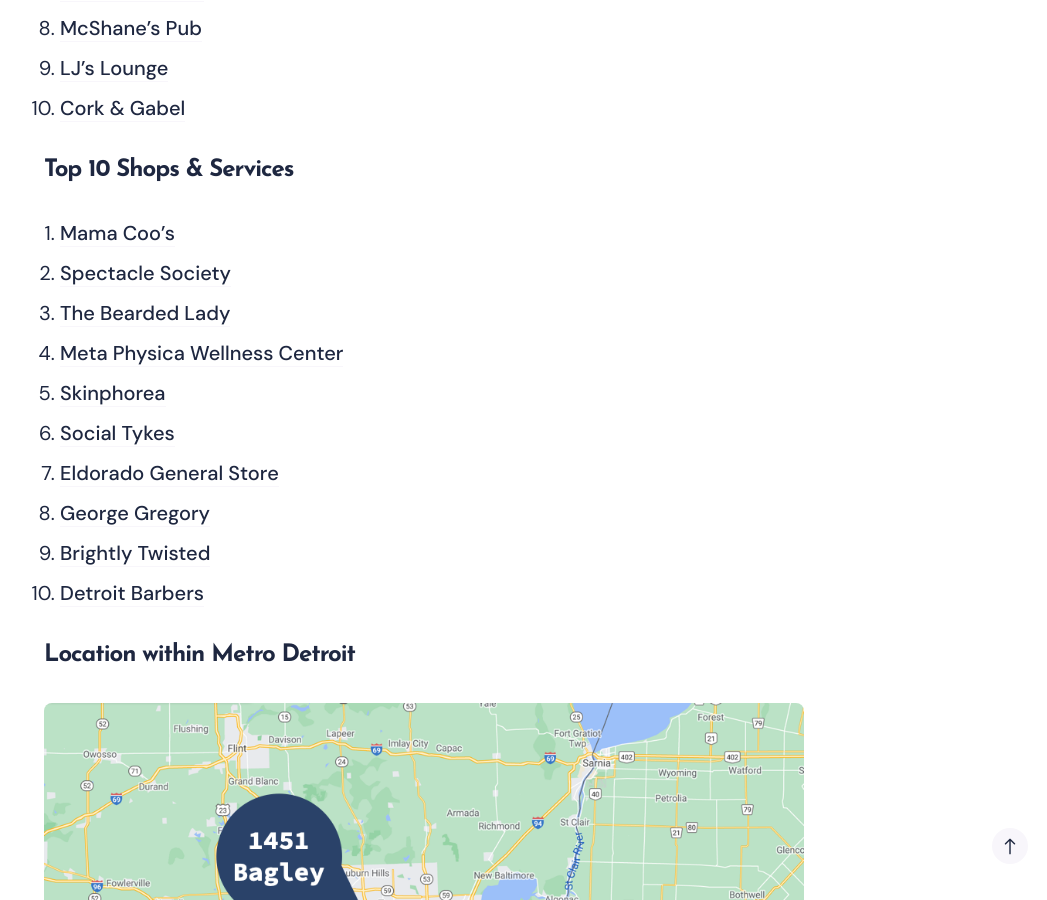
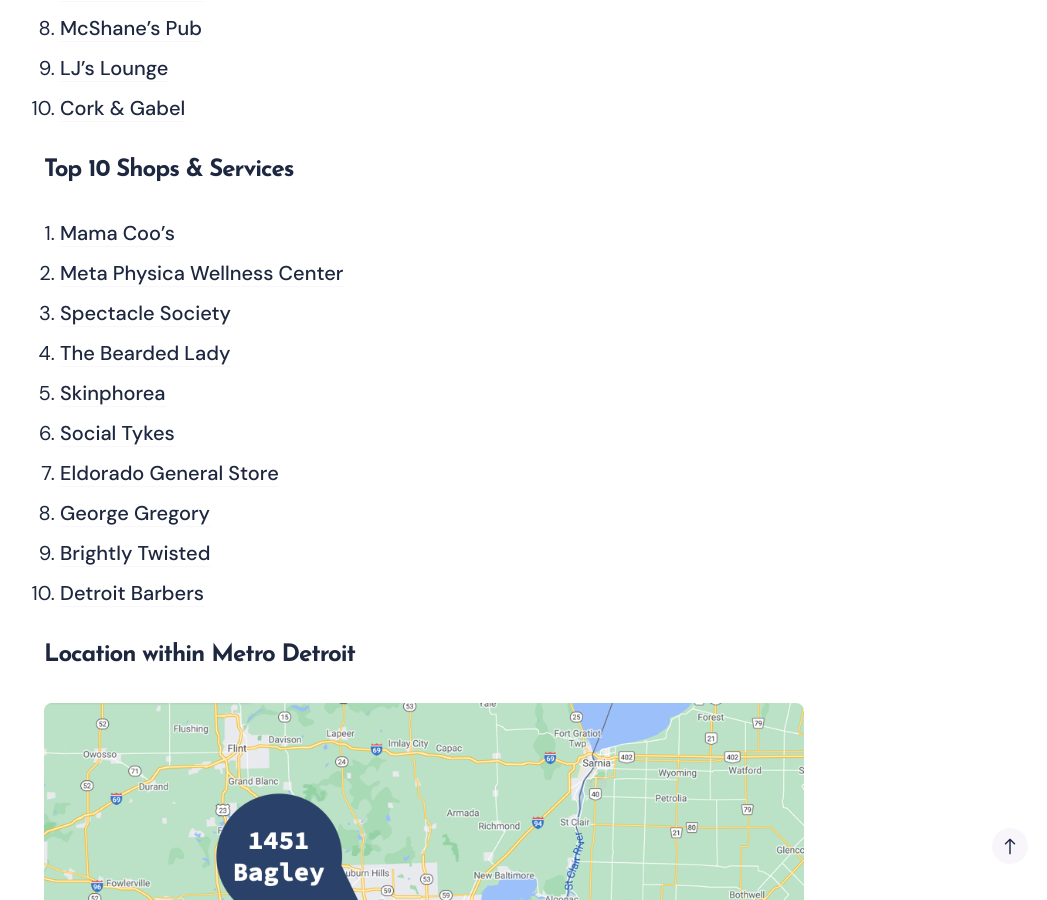
Before and after one commit to balletrealestate/balletrealestate.github.io, a Jekyll site: the page built from _posts/2022-01-07-1451-bagley.markdown, in a window 1280 px wide and 900 px high, scrolled down 24877 px. Shown: the whole window, without its empty margins (216-1263 px from the left). Built offline with Jekyll 4.4.1, drawn with Linux system fonts in a browser that asks for light colours; nearby versions of some CDN libraries.

Commit message:
alpha sort tenants

```diff
--- a/_posts/2022-01-07-1451-bagley.markdown
+++ b/_posts/2022-01-07-1451-bagley.markdown
@@ -269,9 +269,9 @@
 
 ### Top 10 Shops & Services
 1. [Mama Coo's](https://www.instagram.com/mamacoosboutique)
+1. [Meta Physica Wellness Center](http://www.metaphysicamassage.com/)
 1. [Spectacle Society](https://spectaclesocietydetroit.com/)
 1. [The Bearded Lady](https://www.thebeardedladydetroit.com/)
-1. [Meta Physica Wellness Center](http://www.metaphysicamassage.com/)
 1. [Skinphorea](https://skinphorea.com/)
 1. [Social Tykes](https://socialtykes.com/)
 1. [Eldorado General Store](https://www.eldoradogeneralstore.com/)
```
